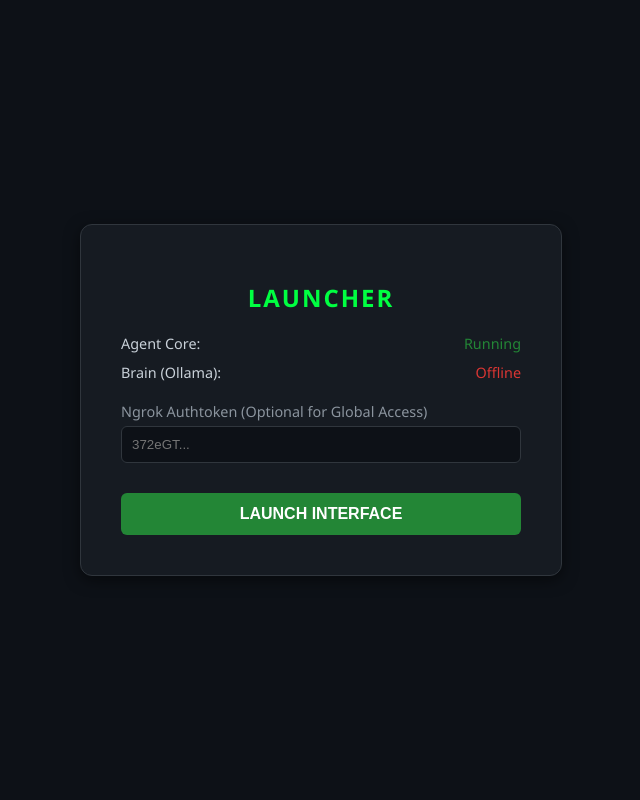
After one commit to erickmygoat/stuff2, a FastAPI app: template templates/setup.html in a window 1280 px wide. The commit adds this page. Shown: the whole page, without its empty margins (319-959 px from the left). Run offline with FastAPI, Linux system fonts and the light colour scheme; the template is opened without the code that fills it, so the values that code supplies are empty.

Commit message:
Add launcher UI, smart scrolling, and build scripts

```diff
--- a/desktop.py
+++ b/desktop.py
@@ -30,8 +30,8 @@ def main():
     # Give it a second to warm up
     time.sleep(2)
 
-    # 2. Open Window
-    webview.create_window("My Son: Sovereign AGI", "http://127.0.0.1:8000", width=1200, height=800, background_color='#0d1117')
+    # 2. Open Window (Launcher/Setup first)
+    webview.create_window("My Son: Sovereign AGI", "http://127.0.0.1:8000/setup", width=1200, height=800, background_color='#0d1117')
     webview.start(debug=True)
 
 if __name__ == '__main__':
--- a/requirements.txt
+++ b/requirements.txt
@@ -15,4 +15,4 @@ gTTS
 pyngrok
 psutil
 Pillow
-pywebview
+Pillow
--- /dev/null
+++ b/templates/setup.html
@@ -0,0 +1,118 @@
+<!DOCTYPE html>
+<html lang="en">
+<head>
+    <meta charset="UTF-8">
+    <title>My Son Launcher</title>
+    <style>
+        body {
+            font-family: 'Segoe UI', sans-serif;
+            background: #0d1117;
+            color: #c9d1d9;
+            display: flex;
+            align-items: center;
+            justify-content: center;
+            height: 100vh;
+            margin: 0;
+        }
+        .container {
+            background: #161b22;
+            padding: 40px;
+            border-radius: 12px;
+            border: 1px solid #30363d;
+            width: 400px;
+            box-shadow: 0 4px 15px rgba(0,0,0,0.5);
+        }
+        h1 {
+            color: #00ff41;
+            text-transform: uppercase;
+            letter-spacing: 2px;
+            font-size: 1.5rem;
+            margin-bottom: 20px;
+            text-align: center;
+        }
+        .status-row {
+            display: flex;
+            justify-content: space-between;
+            margin-bottom: 10px;
+            font-size: 0.9rem;
+        }
+        .status-ok { color: #238636; }
+        .status-err { color: #da3633; }
+
+        label { display: block; margin-top: 20px; margin-bottom: 5px; font-size: 0.9rem; color: #8b949e; }
+        input {
+            width: 100%;
+            padding: 10px;
+            background: #0d1117;
+            border: 1px solid #30363d;
+            color: white;
+            border-radius: 6px;
+            box-sizing: border-box;
+        }
+        button {
+            width: 100%;
+            padding: 12px;
+            margin-top: 30px;
+            background: #238636;
+            color: white;
+            border: none;
+            border-radius: 6px;
+            cursor: pointer;
+            font-size: 1rem;
+            font-weight: bold;
+            transition: background 0.2s;
+        }
+        button:hover { background: #2ea043; }
+    </style>
+</head>
+<body>
+    <div class="container">
+        <h1>Launcher</h1>
+
+        <div class="status-row">
+            <span>Agent Core:</span>
+            <span id="core-status" class="status-ok">Running</span>
+        </div>
+        <div class="status-row">
+            <span>Brain (Ollama):</span>
+            <span id="brain-status">Checking...</span>
+        </div>
+
+        <label>Ngrok Authtoken (Optional for Global Access)</label>
+        <input type="password" id="ngrok-token" placeholder="372eGT...">
+
+        <button onclick="launch()">LAUNCH INTERFACE</button>
+    </div>
+
+    <script>
+        // Check Brain Status
+        fetch('http://localhost:11434/api/tags')
+            .then(res => {
+                if (res.ok) {
+                    document.getElementById('brain-status').innerText = "Online";
+                    document.getElementById('brain-status').className = "status-ok";
+                } else {
+                    throw new Error("Offline");
+                }
+            })
+            .catch(() => {
+                document.getElementById('brain-status').innerText = "Offline";
+                document.getElementById('brain-status').className = "status-err";
+            });
+
+        async function launch() {
+            const token = document.getElementById('ngrok-token').value.trim();
+            if (token) {
+                // Save token via API
+                await fetch('/api/config/ngrok', {
+                    method: 'POST',
+                    headers: {'Content-Type': 'application/json'},
+                    body: JSON.stringify({token: token})
+                });
+            }
+            // Redirect
+            window.location.href = "/";
+        }
+    </script>
+</body>
+</html>
```
Also changed, not shown: my_son/server.py (+18 -0 lines), templates/index.html (+7 -1 lines), 1 other file.
